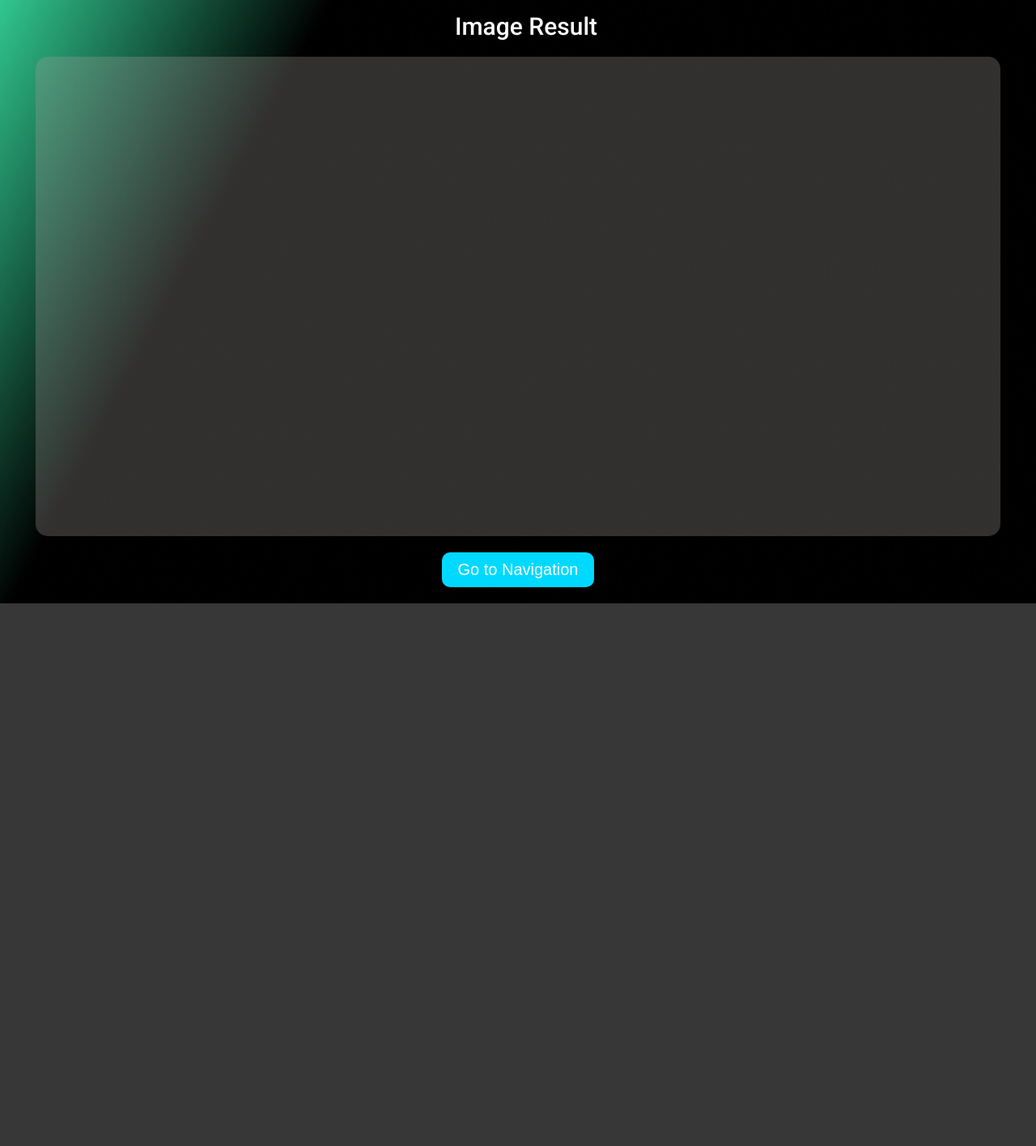
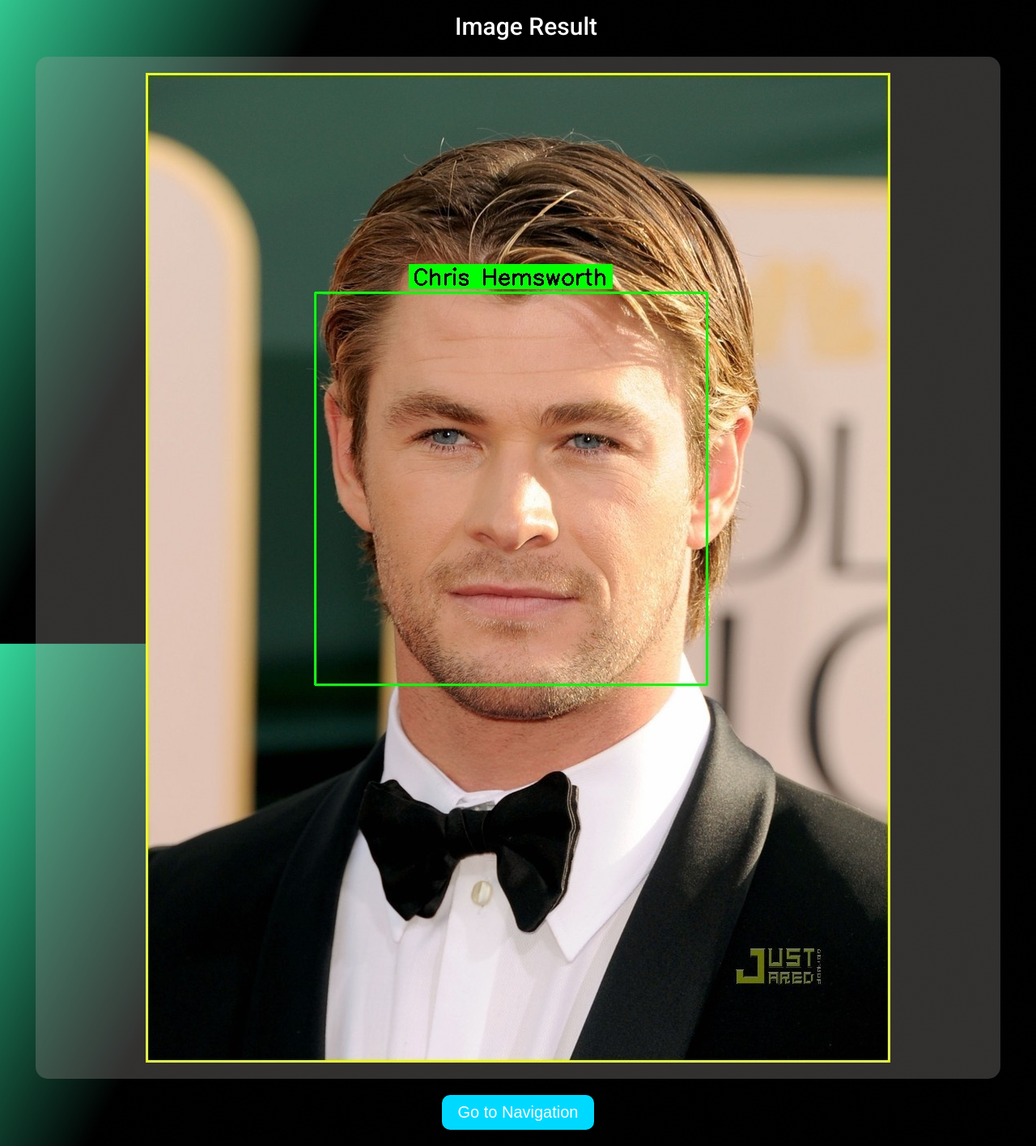
Before and after one commit to FYT3RP4TIL/MultiClass-FaceDectionSystem-Flask, a Flask app: page /result_page in a window 1280 px wide. Shown: the part 55-1470 px from the top of the page at 81% size. Before the commit the page ends 800 px from the top, so only its background shows below. Run offline with Flask 3, Linux system fonts and the light colour scheme; the visitor is signed in with stand-in values (Sample User, id 1).

Commit message:
Added Pred Image Route

```diff
--- a/templates/result_page.html
+++ b/templates/result_page.html
@@ -4,7 +4,10 @@
     <meta charset="UTF-8" />
     <meta name="viewport" content="width=device-width, initial-scale=1.0" />
     <title>Result</title>
-    <link rel="stylesheet" href="../static/style/result_page.css" />
+    <link
+      rel="stylesheet"
+      href="{{ url_for('static', filename='style/result_page.css') }}"
+    />
     <link
       rel="stylesheet"
       href="https://fonts.googleapis.com/css2?family=Inter:wght@400;600;700;800&display=swap"
@@ -12,7 +15,7 @@
     <link rel="preconnect" href="https://fonts.googleapis.com" />
     <link rel="preconnect" href="https://fonts.gstatic.com" crossorigin />
     <link
-      href="https://fonts.googleapis.com/css2?family=Roboto:ital,wght@0,100;0,300;0,400;0,500;0,700;0,900;1,100;1,300;1,400;1,500;1,700;1,900&display=swap"
+      href="https://fonts.googleapis.com/css2?family=Roboto:ital,wght@0,100;0,300;0,400;0,500;0,700;0,900&display=swap"
       rel="stylesheet"
     />
   </head>
@@ -25,7 +28,9 @@
     </header>
     <div class="Image_result">Image Result</div>
     <div class="main">
-      <div class="rounded-box"></div>
+      <div class="rounded-box">
+        <img src="{{ image_url }}" alt="Result Image" class="centered-image" />
+      </div>
       <button class="bottom-center-button" id="navigation-btn">
         Go to Navigation
       </button>
```
